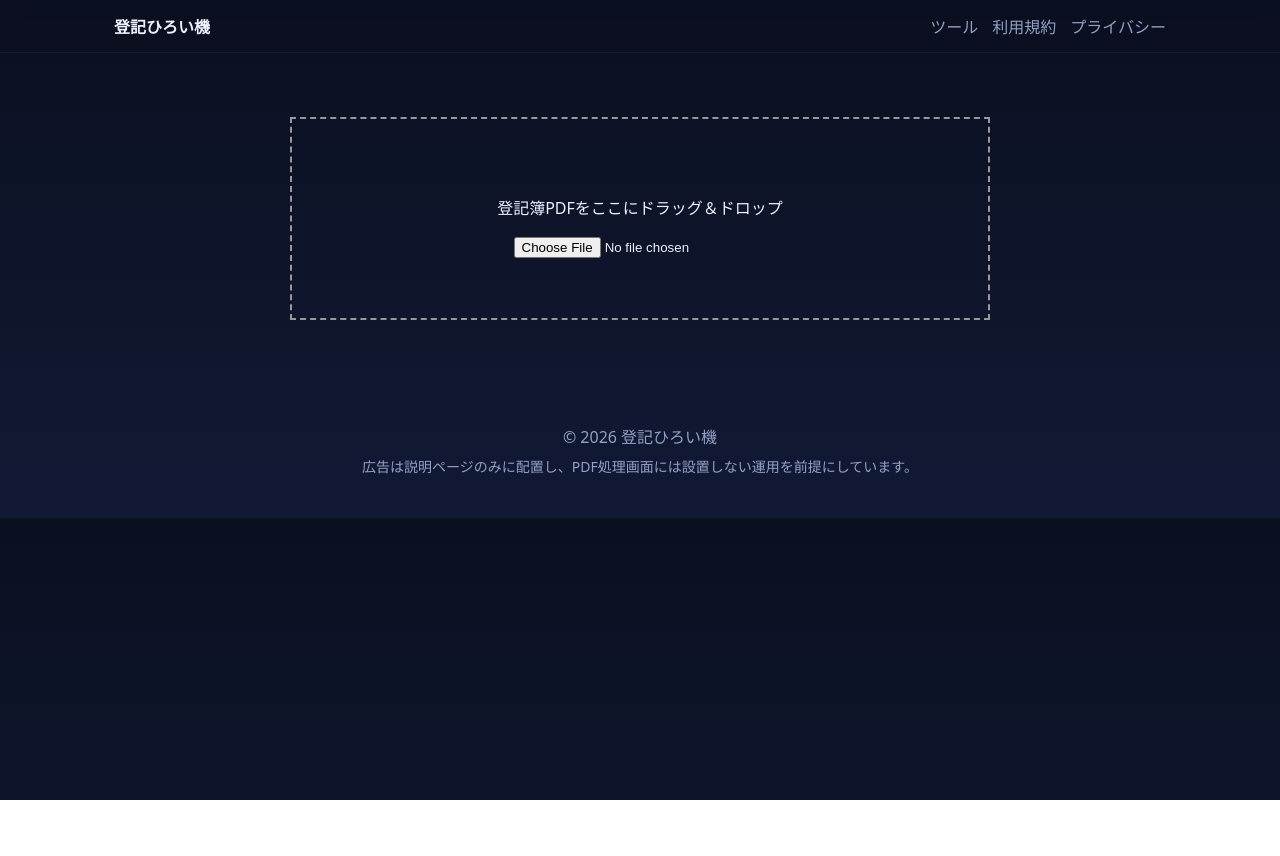
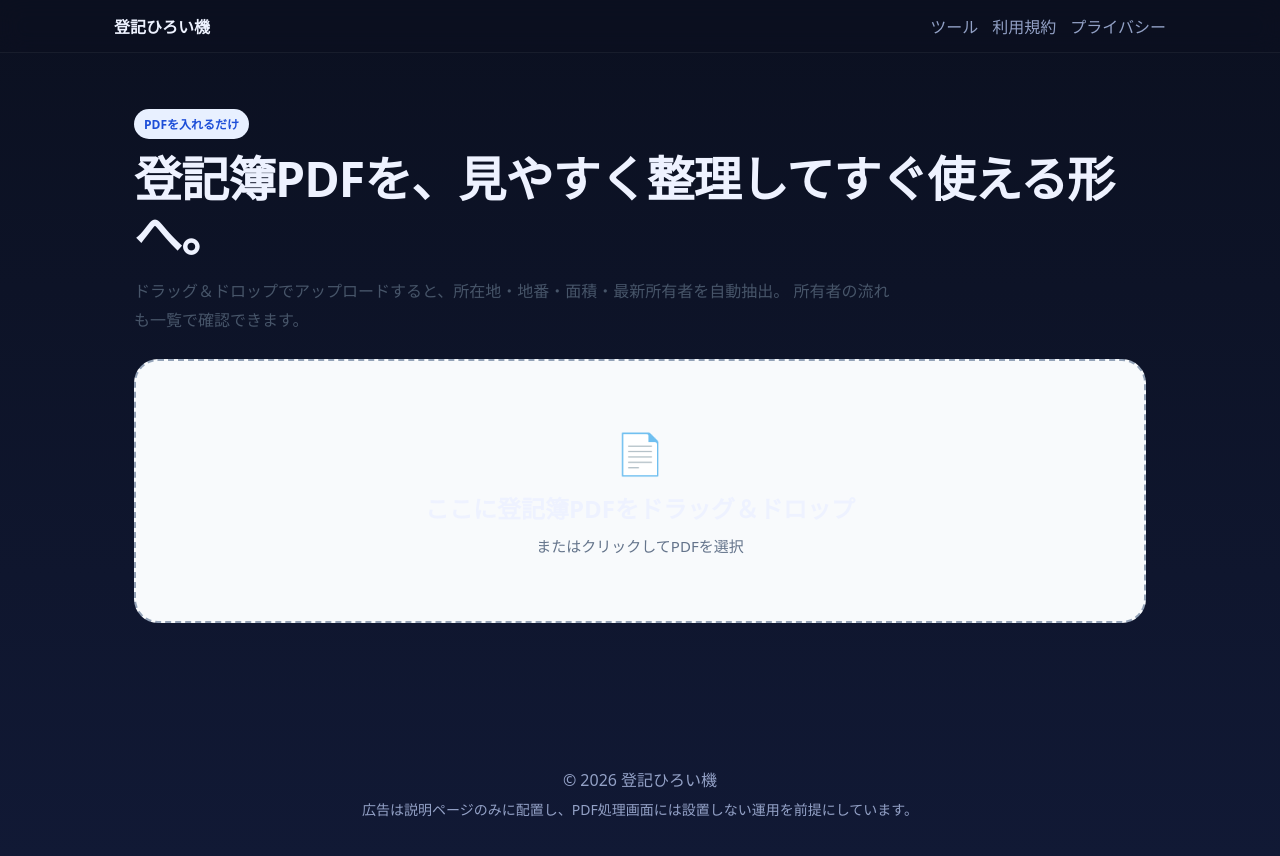
Before and after one commit to tamtamkt7-max/touki-web-app, a Next.js app: page /tool in a window 1280 px wide. Shown: the top 856 px of the page. Before the commit the page ends 800 px from the top, so only its background shows below. Built offline with nearby package versions, Linux system fonts and the light colour scheme.

Commit message:
Update ToolClient.tsx

```diff
--- a/components/ToolClient.tsx
+++ b/components/ToolClient.tsx
@@ -1,14 +1,50 @@
 'use client';
 
-import { useState } from 'react';
+import { useMemo, useRef, useState } from 'react';
+
+type ParseResponse = {
+  fields: {
+    location?: string;
+    number?: string;
+    area?: string;
+    buildingArea?: string;
+    owner?: string;
+    ownersHistory?: string[];
+    raw?: string;
+  };
+  template?: string;
+};
 
 export function ToolClient() {
   const [loading, setLoading] = useState(false);
-  const [result, setResult] = useState<any>(null);
+  const [dragging, setDragging] = useState(false);
+  const [result, setResult] = useState<ParseResponse | null>(null);
+  const [error, setError] = useState('');
+  const inputRef = useRef<HTMLInputElement | null>(null);
 
-  const handleFile = async (file: File) => {
+  const summaryCards = useMemo(() => {
+    if (!result?.fields) return [];
+    return [
+      { label: '最新所有者', value: result.fields.owner || '不明' },
+      { label: '所在地', value: result.fields.location || '未抽出' },
+      { label: '地番', value: result.fields.number || '未抽出' },
+      { label: '土地面積', value: result.fields.area || '未抽出' },
+      { label: '建物面積', value: result.fields.buildingArea || '未抽出' },
+    ];
+  }, [result]);
+
+  async function handleFile(file?: File | null) {
+    if (!file) return;
+    if (file.type !== 'application/pdf') {
+      setError('PDFファイルを選択してください。');
+      return;
+    }
+
     setLoading(true);
+    setError('');
+    setResult(null);
 
+    try {
       const formData = new FormData();
       formData.append('file', file);
 
@@ -18,86 +54,325 @@ export function ToolClient() {
       });
 
       const data = await res.json();
+
+      if (!res.ok) {
+        throw new Error(data?.error || '解析に失敗しました。');
+      }
+
       setResult(data);
+    } catch (e) {
+      setError(e instanceof Error ? e.message : '解析に失敗しました。');
+    } finally {
       setLoading(false);
-  };
+    }
+  }
 
-  return (
-    <div style={{ maxWidth: 700, margin: '40px auto' }}>
-      {!result && (
-        <div
-          onDrop={(e) => {
-            e.preventDefault();
-            handleFile(e.dataTransfer.files[0]);
-          }}
-          onDragOver={(e) => e.preventDefault()}
-          style={{
-            border: '2px dashed #999',
-            padding: 60,
-            textAlign: 'center',
-            cursor: 'pointer',
-          }}
-        >
-          <p>登記簿PDFをここにドラッグ＆ドロップ</p>
-          <input
-            type="file"
-            accept="application/pdf"
-            onChange={(e) => handleFile(e.target.files![0])}
-          />
-        </div>
-      )}
+  async function downloadExcel() {
+    if (!result) return;
 
-      {loading && <p>解析中...</p>}
-
-      {result && (
-        <div>
-          <h2>最新所有者</h2>
-          <p>{result.fields?.owner || '不明'}</p>
-
-          <h2>面積</h2>
-          <p>{result.fields?.area || '-'}</p>
-
-          <h2>所在地</h2>
-          <p>{result.fields?.location || '-'}</p>
-
-          <h2>所有履歴</h2>
-          <ul>
-            {(result.fields?.history || []).map((h: any, i: number) => (
-              <li key={i}>{h}</li>
-            ))}
-          </ul>
-
-          <h2>テキスト</h2>
-          <textarea
-            value={result.fields?.raw || ''}
-            style={{ width: '100%', height: 200 }}
-            readOnly
-          />
-
-          <button
-            onClick={async () => {
     const res = await fetch('/api/parse', {
       method: 'PUT',
+      headers: {
+        'Content-Type': 'application/json',
+      },
       body: JSON.stringify({
         fields: result.fields,
         subject: '登記情報',
-                  body: result.template,
+        body: result.template || '',
       }),
     });
 
+    if (!res.ok) {
+      setError('Excelの作成に失敗しました。');
+      return;
+    }
+
     const blob = await res.blob();
     const url = URL.createObjectURL(blob);
-
     const a = document.createElement('a');
     a.href = url;
-              a.download = 'touki.xlsx';
+    a.download = 'touki-output.xlsx';
     a.click();
+    URL.revokeObjectURL(url);
+  }
+
+  return (
+    <div style={styles.wrapper}>
+      <section style={styles.hero}>
+        <div>
+          <p style={styles.badge}>PDFを入れるだけ</p>
+          <h1 style={styles.title}>登記簿PDFを、見やすく整理してすぐ使える形へ。</h1>
+          <p style={styles.lead}>
+            ドラッグ＆ドロップでアップロードすると、所在地・地番・面積・最新所有者を自動抽出。
+            所有者の流れも一覧で確認できます。
+          </p>
+        </div>
+      </section>
+
+      <section
+        style={{
+          ...styles.dropzone,
+          ...(dragging ? styles.dropzoneActive : {}),
+          ...(loading ? styles.dropzoneLoading : {}),
+        }}
+        onClick={() => inputRef.current?.click()}
+        onDragOver={(e) => {
+          e.preventDefault();
+          setDragging(true);
+        }}
+        onDragLeave={() => setDragging(false)}
+        onDrop={(e) => {
+          e.preventDefault();
+          setDragging(false);
+          handleFile(e.dataTransfer.files?.[0]);
         }}
       >
-            Excelダウンロード
+        <input
+          ref={inputRef}
+          type="file"
+          accept="application/pdf"
+          onChange={(e) => handleFile(e.target.files?.[0])}
+          style={{ display: 'none' }}
+        />
+        <div style={styles.dropzoneInner}>
+          <div style={styles.dropIcon}>📄</div>
+          <h2 style={styles.dropTitle}>
+            {loading ? '解析中です…' : 'ここに登記簿PDFをドラッグ＆ドロップ'}
+          </h2>
+          <p style={styles.dropText}>
+            {loading
+              ? '自動で抽出しています。数秒お待ちください。'
+              : 'またはクリックしてPDFを選択'}
+          </p>
+        </div>
+      </section>
+
+      {error ? <div style={styles.errorBox}>{error}</div> : null}
+
+      {result ? (
+        <section style={styles.resultArea}>
+          <div style={styles.grid}>
+            {summaryCards.map((card) => (
+              <div key={card.label} style={styles.card}>
+                <div style={styles.cardLabel}>{card.label}</div>
+                <div style={styles.cardValue}>{card.value}</div>
+              </div>
+            ))}
+          </div>
+
+          <div style={styles.twoColumn}>
+            <div style={styles.panel}>
+              <h3 style={styles.panelTitle}>所有者の流れ</h3>
+              {result.fields.ownersHistory && result.fields.ownersHistory.length > 0 ? (
+                <ol style={styles.historyList}>
+                  {result.fields.ownersHistory.map((item, index) => (
+                    <li key={`${item}-${index}`} style={styles.historyItem}>
+                      <span style={styles.historyIndex}>{index + 1}</span>
+                      <span>{item}</span>
+                    </li>
+                  ))}
+                </ol>
+              ) : (
+                <p style={styles.emptyText}>所有者の履歴は抽出できませんでした。</p>
+              )}
+            </div>
+
+            <div style={styles.panel}>
+              <h3 style={styles.panelTitle}>抽出結果プレビュー</h3>
+              <textarea
+                readOnly
+                value={result.fields.raw || ''}
+                style={styles.textarea}
+              />
+            </div>
+          </div>
+
+          <div style={styles.downloadRow}>
+            <button onClick={downloadExcel} style={styles.downloadButton}>
+              Excelをダウンロード
             </button>
           </div>
-      )}
+        </section>
+      ) : null}
     </div>
   );
 }
+
+const styles: Record<string, React.CSSProperties> = {
+  wrapper: {
+    maxWidth: 1100,
+    margin: '0 auto',
+    padding: '32px 20px 80px',
+  },
+  hero: {
+    marginBottom: 24,
+  },
+  badge: {
+    display: 'inline-block',
+    margin: 0,
+    marginBottom: 12,
+    padding: '6px 10px',
+    borderRadius: 999,
+    fontSize: 12,
+    fontWeight: 700,
+    background: '#e8f0ff',
+    color: '#1d4ed8',
+  },
+  title: {
+    margin: 0,
+    fontSize: 'clamp(28px, 4vw, 48px)',
+    lineHeight: 1.15,
+    letterSpacing: '-0.02em',
+  },
+  lead: {
+    marginTop: 16,
+    marginBottom: 0,
+    color: '#475569',
+    fontSize: 16,
+    lineHeight: 1.8,
+    maxWidth: 760,
+  },
+  dropzone: {
+    border: '2px dashed #94a3b8',
+    borderRadius: 24,
+    background: '#f8fafc',
+    padding: '40px 20px',
+    textAlign: 'center',
+    cursor: 'pointer',
+    transition: '0.2s ease',
+  },
+  dropzoneActive: {
+    borderColor: '#2563eb',
+    background: '#eff6ff',
+  },
+  dropzoneLoading: {
+    opacity: 0.8,
+  },
+  dropzoneInner: {
+    minHeight: 180,
+    display: 'flex',
+    flexDirection: 'column',
+    justifyContent: 'center',
+    alignItems: 'center',
+    gap: 10,
+  },
+  dropIcon: {
+    fontSize: 40,
+  },
+  dropTitle: {
+    margin: 0,
+    fontSize: 24,
+  },
+  dropText: {
+    margin: 0,
+    color: '#64748b',
+    fontSize: 15,
+  },
+  errorBox: {
+    marginTop: 20,
+    padding: 14,
+    borderRadius: 14,
+    background: '#fef2f2',
+    color: '#b91c1c',
+    border: '1px solid #fecaca',
+  },
+  resultArea: {
+    marginTop: 32,
+  },
+  grid: {
+    display: 'grid',
+    gridTemplateColumns: 'repeat(auto-fit, minmax(180px, 1fr))',
+    gap: 16,
+    marginBottom: 24,
+  },
+  card: {
+    background: '#fff',
+    border: '1px solid #e2e8f0',
+    borderRadius: 20,
+    padding: 18,
+    boxShadow: '0 10px 30px rgba(15, 23, 42, 0.04)',
+  },
+  cardLabel: {
+    fontSize: 13,
+    color: '#64748b',
+    marginBottom: 8,
+  },
+  cardValue: {
+    fontSize: 18,
+    fontWeight: 700,
+    wordBreak: 'break-word',
+  },
+  twoColumn: {
+    display: 'grid',
+    gridTemplateColumns: '1fr 1fr',
+    gap: 20,
+  },
+  panel: {
+    background: '#fff',
+    border: '1px solid #e2e8f0',
+    borderRadius: 20,
+    padding: 20,
+    boxShadow: '0 10px 30px rgba(15, 23, 42, 0.04)',
+  },
+  panelTitle: {
+    marginTop: 0,
+    marginBottom: 16,
+    fontSize: 20,
+  },
+  historyList: {
+    margin: 0,
+    padding: 0,
+    listStyle: 'none',
+    display: 'flex',
+    flexDirection: 'column',
+    gap: 12,
+  },
+  historyItem: {
+    display: 'flex',
+    alignItems: 'flex-start',
+    gap: 12,
+    padding: 12,
+    borderRadius: 14,
+    background: '#f8fafc',
+  },
+  historyIndex: {
+    width: 28,
+    height: 28,
+    borderRadius: 999,
+    background: '#dbeafe',
+    color: '#1d4ed8',
+    display: 'inline-flex',
+    alignItems: 'center',
+    justifyContent: 'center',
+    fontWeight: 700,
+    flexShrink: 0,
+  },
+  emptyText: {
+    color: '#64748b',
+  },
+  textarea: {
+    width: '100%',
+    minHeight: 320,
+    resize: 'vertical',
+    borderRadius: 14,
+    border: '1px solid #cbd5e1',
+    padding: 14,
+    fontSize: 14,
+    lineHeight: 1.6,
+  },
+  downloadRow: {
+    marginTop: 24,
+    display: 'flex',
+    justifyContent: 'flex-end',
+  },
+  downloadButton: {
+    border: 'none',
+    borderRadius: 999,
+    padding: '14px 22px',
+    fontSize: 15,
+    fontWeight: 700,
+    cursor: 'pointer',
+    background: '#111827',
+    color: '#fff',
+  },
+};
```
Lines whose indentation alone changed are shown as unchanged.
